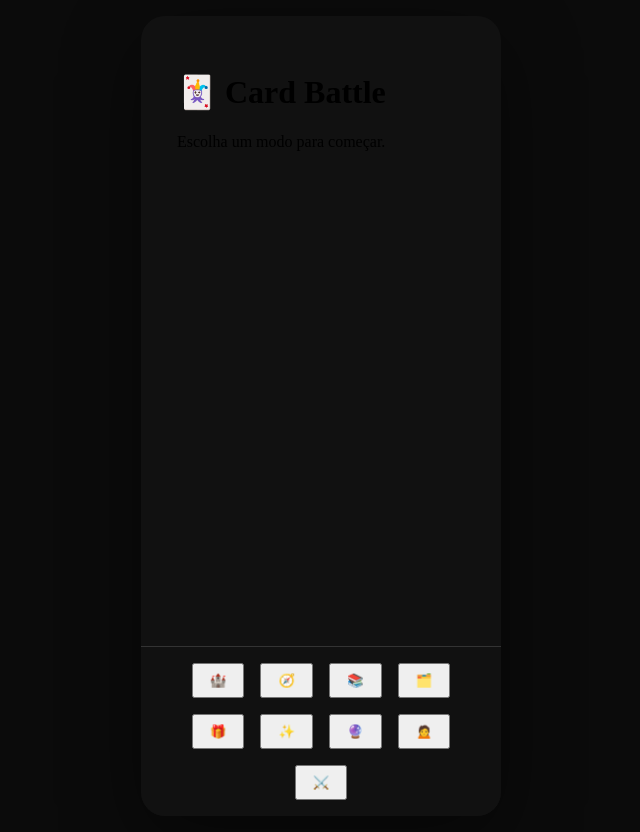
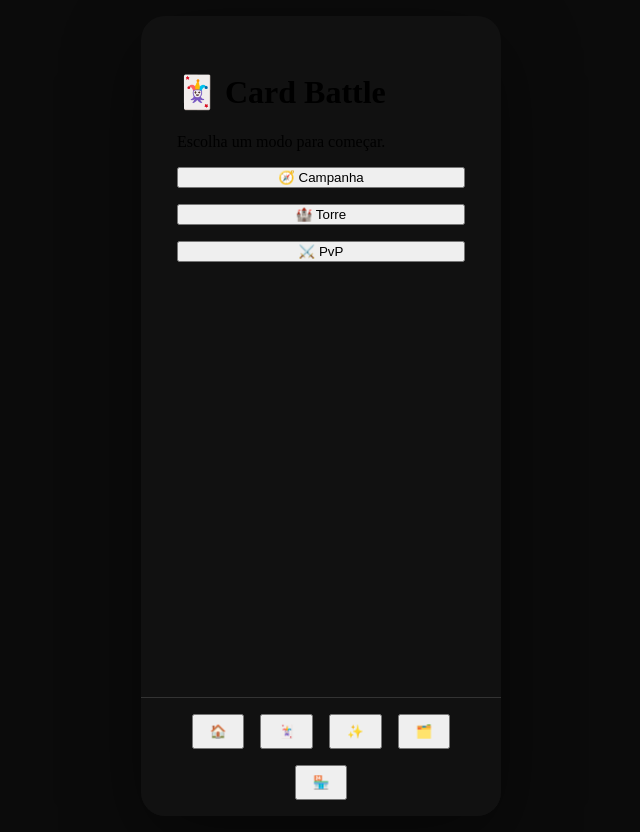
Before and after one commit to claudiojvargas/cardgame, a React (Vite) app: page / in a window 1280 px wide. Shown: the whole page, without its empty margins (319-959 px from the left). Built offline with nearby package versions, Linux system fonts and the light colour scheme.

Commit message:
Update footer menu layout and labels

```diff
--- a/frontend/App.tsx
+++ b/frontend/App.tsx
@@ -5,7 +5,6 @@ import { CardsScreen } from "./screens/CardsScreen";
 import { ChestsScreen } from "./screens/ChestsScreen";
 import { AwakeningScreen } from "./screens/AwakeningScreen";
 import { CombiningScreen } from "./screens/CombiningScreen";
-import { ProfileScreen } from "./screens/ProfileScreen";
 import { CollectionScreen } from "./screens/CollectionScreen";
 import { PvpScreen } from "./screens/PvpScreen";
 import { GameProvider } from "./hooks/useGame";
@@ -18,9 +17,9 @@ type Screen =
   | "CHESTS"
   | "AWAKENING"
   | "COMBINING"
-  | "PROFILE"
   | "COLLECTION"
-  | "PVP";
+  | "PVP"
+  | "EVOLUTION";
 
 function App() {
   const [screen, setScreen] = useState<Screen>("MENU");
@@ -29,6 +28,18 @@ function App() {
     <div style={{ padding: "var(--screen-padding)" }}>
       <h1>🃏 Card Battle</h1>
       <p>Escolha um modo para começar.</p>
+      <div
+        style={{
+          display: "flex",
+          flexDirection: "column",
+          gap: "var(--space-2)",
+          marginTop: "var(--space-2)",
+        }}
+      >
+        <button onClick={() => setScreen("CAMPAIGN_TOWER")}>🧭 Campanha</button>
+        <button onClick={() => setScreen("TOWER")}>🏰 Torre</button>
+        <button onClick={() => setScreen("PVP")}>⚔️ PvP</button>
+      </div>
     </div>
   );
 
@@ -56,16 +67,32 @@ function App() {
     content = <CombiningScreen />;
   }
 
-  if (screen === "PROFILE") {
-    content = <ProfileScreen />;
-  }
-
   if (screen === "COLLECTION") {
     content = <CollectionScreen />;
   }
 
   if (screen === "PVP") {
     content = <PvpScreen />;
+  }
+
+  if (screen === "EVOLUTION") {
+    content = (
+      <div style={{ padding: "var(--screen-padding)" }}>
+        <h1>✨ Evolução</h1>
+        <p>Escolha uma opção para evoluir suas cartas.</p>
+        <div
+          style={{
+            display: "flex",
+            flexDirection: "column",
+            gap: "var(--space-2)",
+            marginTop: "var(--space-2)",
+          }}
+        >
+          <button onClick={() => setScreen("AWAKENING")}>✨ Despertar</button>
+          <button onClick={() => setScreen("COMBINING")}>🔮 Combinação</button>
+        </div>
+      </div>
+    );
   }
 
   return (
@@ -122,24 +149,14 @@ function App() {
             }}
           >
             <button
-              onClick={() => setScreen("TOWER")}
+              onClick={() => setScreen("MENU")}
               style={{
                 padding: "var(--space-1) var(--space-2)",
-                fontWeight: screen === "TOWER" ? "bold" : "normal",
+                fontWeight: screen === "MENU" ? "bold" : "normal",
               }}
-              aria-label="Torre"
+              aria-label="Início"
             >
-              🏰
-            </button>
-            <button
-              onClick={() => setScreen("CAMPAIGN_TOWER")}
-              style={{
-                padding: "var(--space-1) var(--space-2)",
-                fontWeight: screen === "CAMPAIGN_TOWER" ? "bold" : "normal",
-              }}
-              aria-label="Torre Campanha"
-            >
-              🧭
+              🏠
             </button>
             <button
               onClick={() => setScreen("CARDS")}
@@ -147,9 +164,19 @@ function App() {
                 padding: "var(--space-1) var(--space-2)",
                 fontWeight: screen === "CARDS" ? "bold" : "normal",
               }}
-              aria-label="Ver Cartas"
+              aria-label="Deck"
             >
-              📚
+              🃏
+            </button>
+            <button
+              onClick={() => setScreen("EVOLUTION")}
+              style={{
+                padding: "var(--space-1) var(--space-2)",
+                fontWeight: screen === "EVOLUTION" ? "bold" : "normal",
+              }}
+              aria-label="Evolução"
+            >
+              ✨
             </button>
             <button
               onClick={() => setScreen("COLLECTION")}
@@ -167,49 +194,9 @@ function App() {
                 padding: "var(--space-1) var(--space-2)",
                 fontWeight: screen === "CHESTS" ? "bold" : "normal",
               }}
-              aria-label="Baús"
+              aria-label="Loja"
             >
-              🎁
-            </button>
-            <button
-              onClick={() => setScreen("AWAKENING")}
-              style={{
-                padding: "var(--space-1) var(--space-2)",
-                fontWeight: screen === "AWAKENING" ? "bold" : "normal",
-              }}
-              aria-label="Despertar"
-            >
-              ✨
-            </button>
-            <button
-              onClick={() => setScreen("COMBINING")}
-              style={{
-                padding: "var(--space-1) var(--space-2)",
-                fontWeight: screen === "COMBINING" ? "bold" : "normal",
-              }}
-              aria-label="Combinar"
-            >
-              🔮
-            </button>
-            <button
-              onClick={() => setScreen("PROFILE")}
-              style={{
-                padding: "var(--space-1) var(--space-2)",
-                fontWeight: screen === "PROFILE" ? "bold" : "normal",
-              }}
-              aria-label="Perfil"
-            >
-              🙍
-            </button>
-            <button
-              onClick={() => setScreen("PVP")}
-              style={{
-                padding: "var(--space-1) var(--space-2)",
-                fontWeight: screen === "PVP" ? "bold" : "normal",
-              }}
-              aria-label="PvP"
-            >
-              ⚔️
+              🏪
             </button>
           </nav>
         </div>
--- a/frontend/screens/ChestsScreen.tsx
+++ b/frontend/screens/ChestsScreen.tsx
@@ -71,8 +71,8 @@ export function ChestsScreen() {
 
   return (
     <div style={{ padding: "var(--screen-padding)" }}>
-      <h1>🎁 Baús</h1>
-      <p>Abra baús para obter cartas e ouro.</p>
+      <h1>🛍️ Loja</h1>
+      <p>Compre baús para obter cartas e ouro.</p>
 
       <div
         style={{
```
